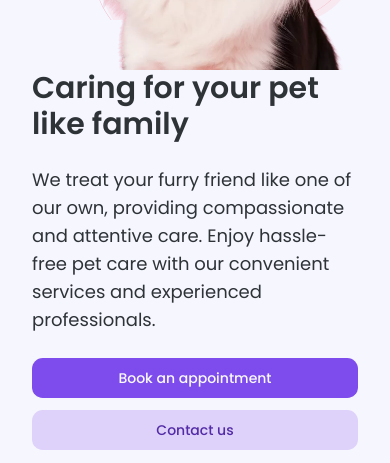
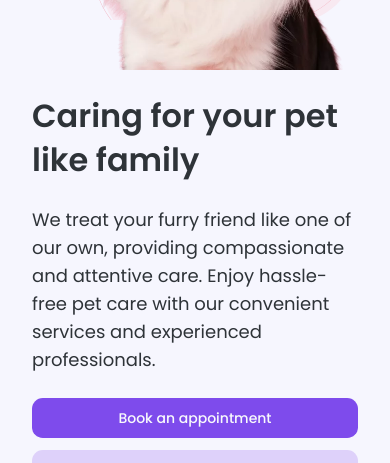
Before and after one commit to lumen-limitless/pawsitive, a Next.js app: page / in a window 390 px wide. Shown: the part 379-842 px from the top of the page. Built offline with nearby package versions, Linux system fonts and the light colour scheme; no server answers.

Commit message:
landing spacing

```diff
--- a/components/Landing.tsx
+++ b/components/Landing.tsx
@@ -11,8 +11,8 @@ export default function Landing() {
   return (
     <Section id="home" className="flex-col overflow-x-clip pb-20 lg:pb-0">
       <div className="container flex flex-col-reverse lg:flex-row">
-        <div className="flex max-w-3xl flex-grow flex-col items-center justify-center space-y-6">
-          <h1 className="text-3xl font-semibold lg:text-6xl">
+        <div className="flex max-w-3xl flex-grow flex-col items-center justify-center gap-6">
+          <h1 className="mt-6 break-words text-[32px]/[44px] font-semibold lg:mt-0 lg:text-6xl">
             Caring for your pet like family
           </h1>
           <p className="text-lg">
```
